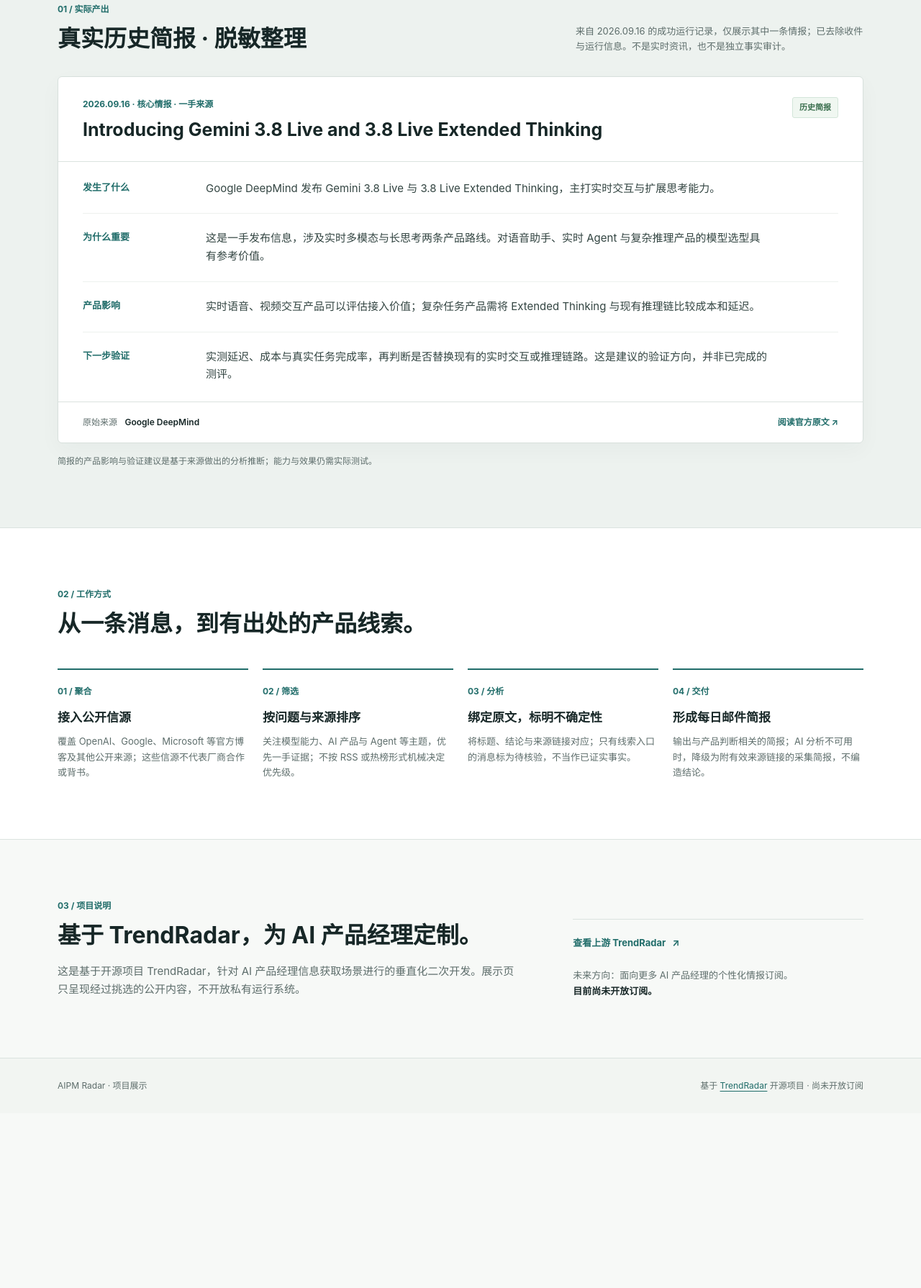
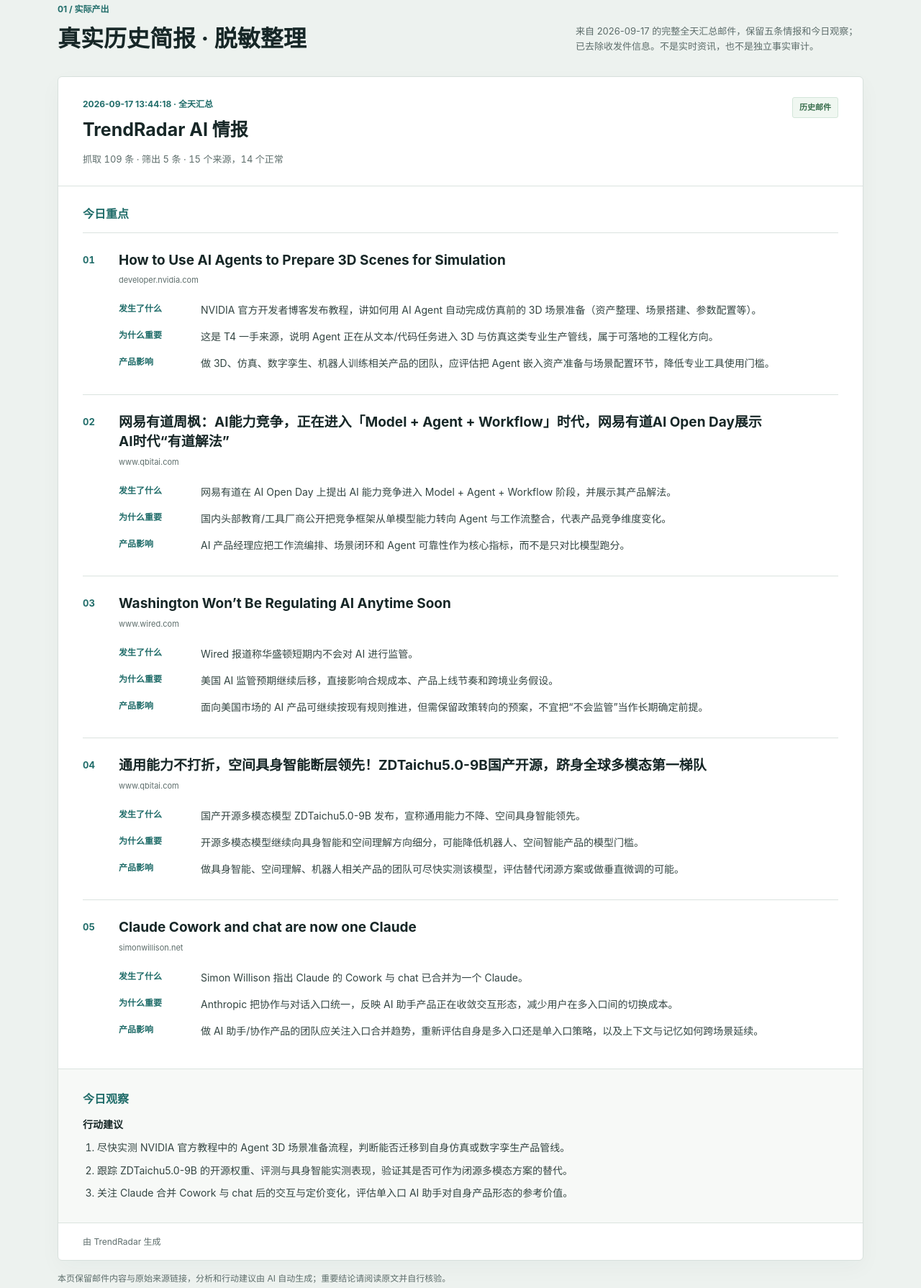
Before and after one commit to 1ivy403/ai-intelligence-radar-site, a website: page index.html in a window 1280 px wide. Shown: the part 865-2655 px from the top of the page at 72% size. Before the commit the page ends 2412 px from the top, so only its background shows below. Drawn offline with Linux system fonts and the light colour scheme.

Commit message:
content: show complete September 17 briefing

```diff
--- a/index.html
+++ b/index.html
@@ -9,7 +9,7 @@
     <meta property="og:title" content="AI 产品情报雷达 | AIPM Radar">
     <meta property="og:description" content="模型每天更新、竞品不断改版。把分散消息整理为可追溯、与产品判断有关的每日简报。">
     <title>AI 产品情报雷达 | AIPM Radar</title>
-    <link rel="stylesheet" href="styles.css?v=f457b189">
+    <link rel="stylesheet" href="styles.css?v=224f7955">
   </head>
   <body>
     <header class="site-header">
@@ -66,14 +66,14 @@
       <section class="preview" aria-labelledby="preview-title">
         <div class="container preview-inner">
           <div class="preview-copy">
-            <p class="eyebrow">历史简报 <span class="separator">·</span> 2026.09.16</p>
-            <h2 id="preview-title">Gemini 3.8 Live：值得纳入选型吗？</h2>
-            <p>实时交互与长思考能力，先比较延迟、成本和真实任务完成率。</p>
-            <a class="text-link" href="#briefing">查看这条情报的完整分析 <span aria-hidden="true">→</span></a>
+            <p class="eyebrow">全天汇总 <span class="separator">·</span> 2026.09.17</p>
+            <h2 id="preview-title">How to Use AI Agents to Prepare 3D Scenes for Simulation</h2>
+            <p>真实历史简报：抓取 109 条，筛出 5 条，附今日观察与行动建议。</p>
+            <a class="text-link" href="#briefing">阅读完整简报 <span aria-hidden="true">→</span></a>
           </div>
           <figure class="preview-figure">
-            <img src="https://storage.googleapis.com/gweb-uniblog-publish-prod/images/gemini_3-8_live___keyword__blog-social.width-1300.png" width="1300" height="700" alt="Google 发布 Gemini 3.8 Live 与 Extended Thinking 的官方配图" loading="eager">
-            <figcaption>图片来源：Google Blog</figcaption>
+            <img src="https://developer-blogs.nvidia.com/wp-content/uploads/2026/09/classroom-ovrtx.webp" width="1600" height="900" alt="NVIDIA 开发者博客的 3D 教室场景与物体识别示意图" loading="eager">
+            <figcaption>图片来源：NVIDIA Developer Blog</figcaption>
           </figure>
         </div>
       </section>
@@ -85,40 +85,74 @@
               <p class="section-index">01 / 实际产出</p>
               <h2 id="briefing-title">真实历史简报 · 脱敏整理</h2>
             </div>
-            <p>来自 2026.09.16 的成功运行记录，仅展示其中一条情报；已去除收件与运行信息。不是实时资讯，也不是独立事实审计。</p>
+            <p>来自 2026-09-17 的完整全天汇总邮件，保留五条情报和今日观察；已去除收发件信息。不是实时资讯，也不是独立事实审计。</p>
           </div>
-          <article class="report" aria-label="2026 年 9 月 16 日 Gemini 历史简报">
+          <article class="report" aria-label="2026 年 9 月 17 日全天汇总历史简报">
             <header class="report-header">
               <div>
-                <p class="report-kicker">2026.09.16 <span aria-hidden="true">·</span> 核心情报 <span aria-hidden="true">·</span> 一手来源</p>
-                <h3>Introducing Gemini 3.8 Live and 3.8 Live Extended Thinking</h3>
+                <p class="report-kicker">2026-09-17 13:44:18 <span aria-hidden="true">·</span> 全天汇总</p>
+                <h3>TrendRadar AI 情报</h3>
+                <p class="report-stats">抓取 109 条 · 筛出 5 条 · 15 个来源，14 个正常</p>
               </div>
-              <span class="report-status">历史简报</span>
+              <span class="report-status">历史邮件</span>
             </header>
             <div class="report-body">
-              <section class="report-row" aria-labelledby="event-label">
-                <h4 id="event-label">发生了什么</h4>
-                <p>Google DeepMind 发布 Gemini 3.8 Live 与 3.8 Live Extended Thinking，主打实时交互与扩展思考能力。</p>
-              </section>
-              <section class="report-row" aria-labelledby="why-label">
-                <h4 id="why-label">为什么重要</h4>
-                <p>这是一手发布信息，涉及实时多模态与长思考两条产品路线。对语音助手、实时 Agent 与复杂推理产品的模型选型具有参考价值。</p>
-              </section>
-              <section class="report-row" aria-labelledby="impact-label">
-                <h4 id="impact-label">产品影响</h4>
-                <p>实时语音、视频交互产品可以评估接入价值；复杂任务产品需将 Extended Thinking 与现有推理链比较成本和延迟。</p>
-              </section>
-              <section class="report-row" aria-labelledby="next-label">
-                <h4 id="next-label">下一步验证</h4>
-                <p>实测延迟、成本与真实任务完成率，再判断是否替换现有的实时交互或推理链路。这是建议的验证方向，并非已完成的测评。</p>
-              </section>
+              <h3 class="report-group-title">今日重点</h3>
+              <article class="brief-item">
+                <div class="brief-item-heading"><span class="brief-number">01</span><div><h4><a href="https://developer.nvidia.com/blog/how-to-use-ai-agents-to-prepare-3d-scenes-for-simulation/" target="_blank" rel="noopener noreferrer">How to Use AI Agents to Prepare 3D Scenes for Simulation</a></h4><p class="brief-source">developer.nvidia.com</p></div></div>
+                <dl class="brief-points">
+                  <div><dt>发生了什么</dt><dd>NVIDIA 官方开发者博客发布教程，讲如何用 AI Agent 自动完成仿真前的 3D 场景准备（资产整理、场景搭建、参数配置等）。</dd></div>
+                  <div><dt>为什么重要</dt><dd>这是 T4 一手来源，说明 Agent 正在从文本/代码任务进入 3D 与仿真这类专业生产管线，属于可落地的工程化方向。</dd></div>
+                  <div><dt>产品影响</dt><dd>做 3D、仿真、数字孪生、机器人训练相关产品的团队，应评估把 Agent 嵌入资产准备与场景配置环节，降低专业工具使用门槛。</dd></div>
+                </dl>
+              </article>
+              <article class="brief-item">
+                <div class="brief-item-heading"><span class="brief-number">02</span><div><h4><a href="https://www.qbitai.com/2026/09/490974.html" target="_blank" rel="noopener noreferrer">网易有道周枫：AI能力竞争，正在进入「Model + Agent + Workflow」时代，网易有道AI Open Day展示AI时代“有道解法”</a></h4><p class="brief-source">www.qbitai.com</p></div></div>
+                <dl class="brief-points">
+                  <div><dt>发生了什么</dt><dd>网易有道在 AI Open Day 上提出 AI 能力竞争进入 Model + Agent + Workflow 阶段，并展示其产品解法。</dd></div>
+                  <div><dt>为什么重要</dt><dd>国内头部教育/工具厂商公开把竞争框架从单模型能力转向 Agent 与工作流整合，代表产品竞争维度变化。</dd></div>
+                  <div><dt>产品影响</dt><dd>AI 产品经理应把工作流编排、场景闭环和 Agent 可靠性作为核心指标，而不是只对比模型跑分。</dd></div>
+                </dl>
+              </article>
+              <article class="brief-item">
+                <div class="brief-item-heading"><span class="brief-number">03</span><div><h4><a href="https://www.wired.com/story/washington-wont-be-regulating-ai-anytime-soon/" target="_blank" rel="noopener noreferrer">Washington Won’t Be Regulating AI Anytime Soon</a></h4><p class="brief-source">www.wired.com</p></div></div>
+                <dl class="brief-points">
+                  <div><dt>发生了什么</dt><dd>Wired 报道称华盛顿短期内不会对 AI 进行监管。</dd></div>
+                  <div><dt>为什么重要</dt><dd>美国 AI 监管预期继续后移，直接影响合规成本、产品上线节奏和跨境业务假设。</dd></div>
+                  <div><dt>产品影响</dt><dd>面向美国市场的 AI 产品可继续按现有规则推进，但需保留政策转向的预案，不宜把“不会监管”当作长期确定前提。</dd></div>
+                </dl>
+              </article>
+              <article class="brief-item">
+                <div class="brief-item-heading"><span class="brief-number">04</span><div><h4><a href="https://www.qbitai.com/2026/09/490839.html" target="_blank" rel="noopener noreferrer">通用能力不打折，空间具身智能断层领先！ZDTaichu5.0-9B国产开源，跻身全球多模态第一梯队</a></h4><p class="brief-source">www.qbitai.com</p></div></div>
+                <dl class="brief-points">
+                  <div><dt>发生了什么</dt><dd>国产开源多模态模型 ZDTaichu5.0-9B 发布，宣称通用能力不降、空间具身智能领先。</dd></div>
+                  <div><dt>为什么重要</dt><dd>开源多模态模型继续向具身智能和空间理解方向细分，可能降低机器人、空间智能产品的模型门槛。</dd></div>
+                  <div><dt>产品影响</dt><dd>做具身智能、空间理解、机器人相关产品的团队可尽快实测该模型，评估替代闭源方案或做垂直微调的可能。</dd></div>
+                </dl>
+              </article>
+              <article class="brief-item">
+                <div class="brief-item-heading"><span class="brief-number">05</span><div><h4><a href="https://simonwillison.net/2026/Sep/16/one-claude/" target="_blank" rel="noopener noreferrer">Claude Cowork and chat are now one Claude</a></h4><p class="brief-source">simonwillison.net</p></div></div>
+                <dl class="brief-points">
+                  <div><dt>发生了什么</dt><dd>Simon Willison 指出 Claude 的 Cowork 与 chat 已合并为一个 Claude。</dd></div>
+                  <div><dt>为什么重要</dt><dd>Anthropic 把协作与对话入口统一，反映 AI 助手产品正在收敛交互形态，减少用户在多入口间的切换成本。</dd></div>
+                  <div><dt>产品影响</dt><dd>做 AI 助手/协作产品的团队应关注入口合并趋势，重新评估自身是多入口还是单入口策略，以及上下文与记忆如何跨场景延续。</dd></div>
+                </dl>
+              </article>
             </div>
+            <section class="report-observation" aria-labelledby="observation-title">
+              <h3 id="observation-title">今日观察</h3>
+              <h4>行动建议</h4>
+              <ol>
+                <li>尽快实测 NVIDIA 官方教程中的 Agent 3D 场景准备流程，判断能否迁移到自身仿真或数字孪生产品管线。</li>
+                <li>跟踪 ZDTaichu5.0-9B 的开源权重、评测与具身智能实测表现，验证其是否可作为闭源多模态方案的替代。</li>
+                <li>关注 Claude 合并 Cowork 与 chat 后的交互与定价变化，评估单入口 AI 助手对自身产品形态的参考价值。</li>
+              </ol>
+            </section>
             <footer class="report-source">
-              <span>原始来源 <strong>Google DeepMind</strong></span>
-              <a href="https://deepmind.google/blog/introducing-gemini-3-8-live-and-3-8-live-extended-thinking/" target="_blank" rel="noopener noreferrer">阅读官方原文 <span aria-hidden="true">↗</span></a>
+              <span>由 TrendRadar 生成</span>
             </footer>
           </article>
-          <p class="report-note">简报的产品影响与验证建议是基于来源做出的分析推断；能力与效果仍需实际测试。</p>
+          <p class="report-note">本页保留邮件内容与原始来源链接，分析和行动建议由 AI 自动生成；重要结论请阅读原文并自行核验。</p>
         </div>
       </section>
 
--- a/styles.css
+++ b/styles.css
@@ -82,15 +82,26 @@
 .report { margin-top: 31px; border: 1px solid #d7e0dc; border-radius: 6px; background: var(--surface); box-shadow: 0 10px 30px rgba(26,52,47,.035); }
 .report-header { display: flex; justify-content: space-between; gap: 24px; padding: 28px 34px 26px; border-bottom: 1px solid var(--line); }
 .report-header h3 { max-width: 820px; margin-top: 8px; font-size: 25px; line-height: 1.38; overflow-wrap: anywhere; }
+.report-stats { margin-top: 13px; color: var(--muted); font-size: 13px; font-variant-numeric: tabular-nums; }
 .report-status { align-self: start; flex: none; padding: 4px 9px; border: 1px solid #d3e5d9; border-radius: 3px; background: #f0f7f1; color: #386d4c; font-size: 11px; font-weight: 650; }
-.report-body { padding: 3px 34px; }
-.report-row { display: grid; grid-template-columns: 146px minmax(0, 1fr); gap: 25px; padding-block: 22px; border-bottom: 1px solid #edf1ee; }
-.report-row:last-child { border-bottom: 0; }
-.report-row h4 { color: var(--accent); font-size: 13px; }
-.report-row p { max-width: 780px; color: #334542; font-size: 15px; }
-.report-source { display: flex; align-items: center; justify-content: space-between; gap: 16px; padding: 18px 34px; border-top: 1px solid var(--line); color: var(--muted); font-size: 12px; }
-.report-source strong { margin-left: 7px; color: var(--ink); font-weight: 600; }
-.report-source a { color: var(--accent); font-weight: 650; }
+.report-body { padding: 0 34px 10px; }
+.report-group-title { margin-block: 25px 12px; color: var(--accent); font-size: 16px; }
+.brief-item { border-top: 1px solid var(--line); padding-block: 24px; }
+.brief-item-heading { display: grid; grid-template-columns: 34px minmax(0, 1fr); gap: 16px; }
+.brief-number { padding-top: 3px; color: var(--accent); font-size: 13px; font-weight: 700; font-variant-numeric: tabular-nums; }
+.brief-item h4 { max-width: 900px; font-size: 19px; line-height: 1.45; overflow-wrap: anywhere; }
+.brief-item h4 a:hover { color: var(--accent); text-decoration: underline; text-underline-offset: 3px; }
+.brief-source { margin-top: 5px; color: var(--muted); font-size: 11px; }
+.brief-points { margin: 14px 0 0 50px; }
+.brief-points > div { display: grid; grid-template-columns: 96px minmax(0, 1fr); gap: 18px; padding-block: 7px; }
+.brief-points dt { color: var(--accent); font-size: 12px; font-weight: 700; }
+.brief-points dd { max-width: 850px; margin: 0; color: #334542; font-size: 14px; }
+.report-observation { border-top: 1px solid var(--line); padding: 28px 34px 30px; background: #f7f9f7; }
+.report-observation h3 { color: var(--accent); font-size: 16px; }
+.report-observation h4 { margin-top: 11px; font-size: 14px; }
+.report-observation ol { margin: 9px 0 0; padding-left: 20px; color: #334542; font-size: 14px; }
+.report-observation li + li { margin-top: 8px; }
+.report-source { padding: 16px 34px; border-top: 1px solid var(--line); color: var(--muted); font-size: 12px; }
 .report-note { margin-top: 15px; color: var(--muted); font-size: 12px; }
 
 .method { background: var(--surface); }
@@ -151,8 +162,14 @@
   .report-header h3 { font-size: 18px; }
   .report-status { display: none; }
   .report-body { padding-inline: 19px; }
-  .report-row { grid-template-columns: 1fr; gap: 7px; padding-block: 18px; }
-  .report-source { align-items: start; flex-direction: column; padding: 17px 19px; }
+  .brief-item { padding-block: 20px; }
+  .brief-item-heading { grid-template-columns: 26px minmax(0, 1fr); gap: 9px; }
+  .brief-item h4 { font-size: 16px; }
+  .brief-points { margin-left: 0; }
+  .brief-points > div { grid-template-columns: 1fr; gap: 2px; padding-block: 8px; }
+  .brief-points dd { font-size: 13px; }
+  .report-observation { padding: 24px 19px; }
+  .report-source { padding: 16px 19px; }
   .method-grid { gap: 29px; }
   .about-inner { grid-template-columns: 1fr; gap: 29px; }
   .about-side { align-self: auto; }
```
Also changed, not shown: tests/site.test.mjs (+20 -6 lines), README.md.
